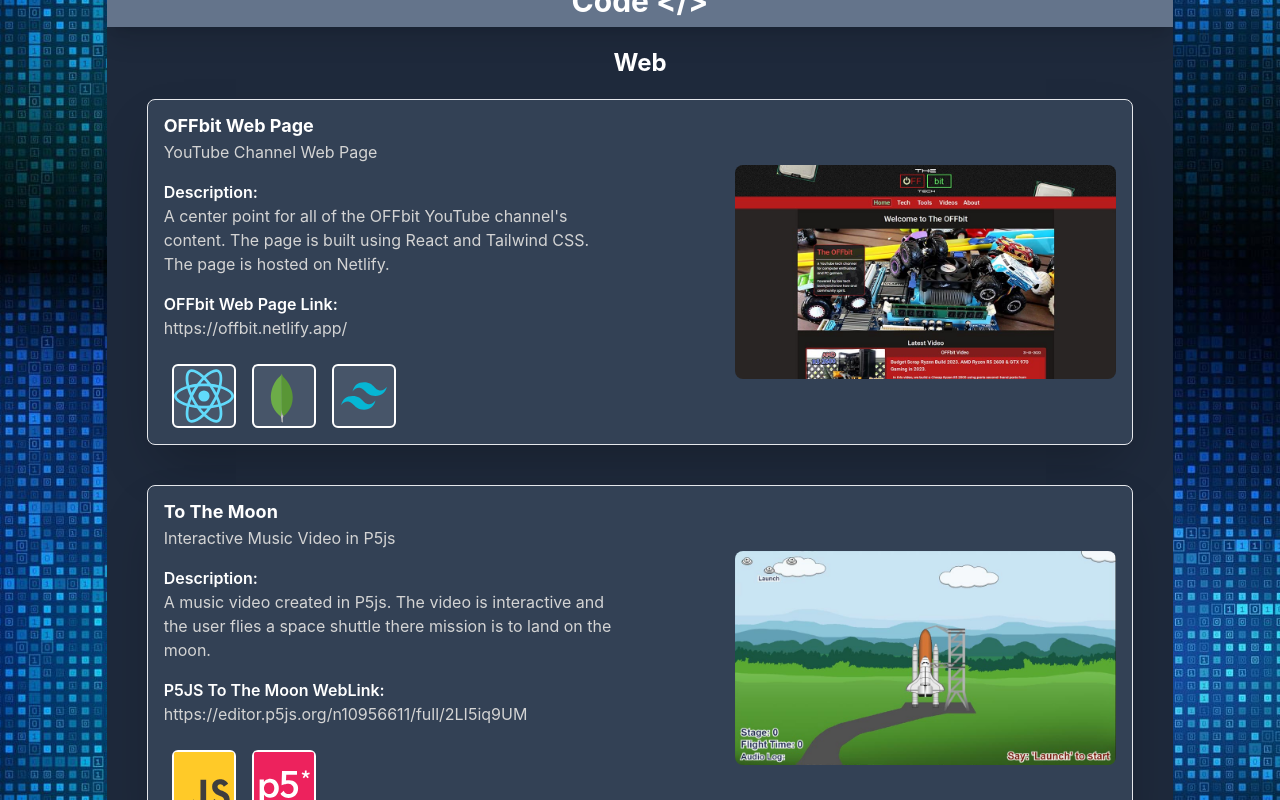
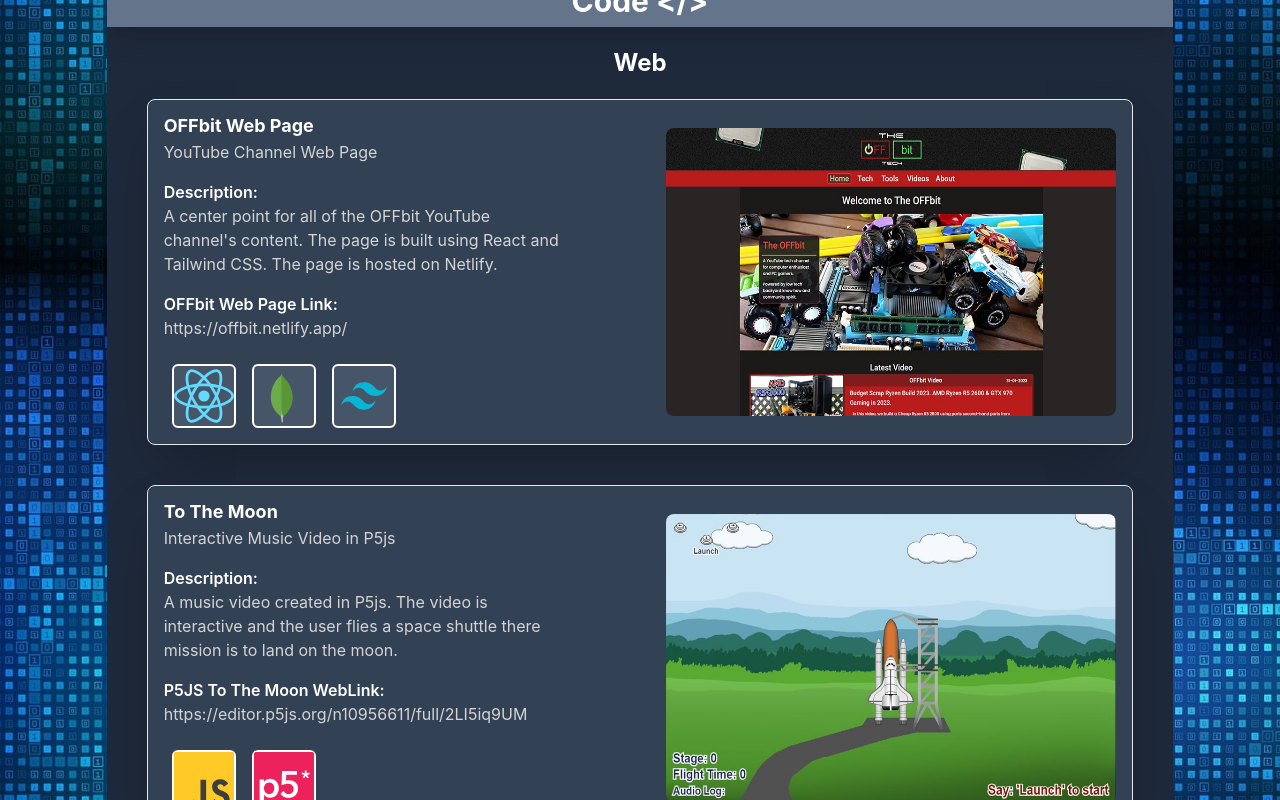
Before and after one commit to TheThinkPotato/porfolio-web-site, a React (Create React App) app: page /Code in a window 1280 px wide. Shown: the part 540-1340 px from the top of the page. Built offline with nearby package versions, Linux system fonts and the light colour scheme.

Commit message:
:bento: fixed code page responsiveness

```diff
--- a/src/components/CodeCard.tsx
+++ b/src/components/CodeCard.tsx
@@ -29,7 +29,6 @@
 }
 
 const style: React.CSSProperties = {
-  //   width: "480px",
 };
 
 const CodeCard: React.FC<CodeCardProps> = ({ props }) => {
@@ -39,7 +38,7 @@
       style={style}
     >
       <div className="flex flex-col lg:flex-row">
-        <div className="lg:w-3/5">
+        <div className="lg:w-3/5 mr-auto">
           <p className="mt-1 text-lg font-bold">{props.title}</p>
           <p className="text-neutral-300">{props.subtitle}</p>
           <h3 className="mt-4 text-white font-semibold">Description:</h3>
@@ -73,14 +72,17 @@
             </div>
           )}
 
-          <div className="flex flex-row flex-wrap mt-4 invisible lg:visible h-0 lg:h-auto">
+          <div className="flex flex-row flex-wrap mt-4 invisible lg:visible h-0 lg:h-auto grow">
             {props.tech.map((tech) => (
               <TechIcon key={Math.random()} props={tech} />
             ))}
           </div>
+
         </div>
-        <Link to={props.link} target="_blank" className="my-auto lg:w-2/5">
-          <img src={props.image} className="rounded-lg" alt="Screenshot" />
+        <Link to={props.link} target="_blank" className="my-auto">
+
+          <img src={props.image} className="rounded-lg xl:h-72" alt="Screenshot" />
+
         </Link>
         <div className="flex flex-row justify-between flex-wrap mt-4 visible lg:invisible h-auto lg:h-0 lg:w-0">
           {props.tech.map((tech) => (
```
